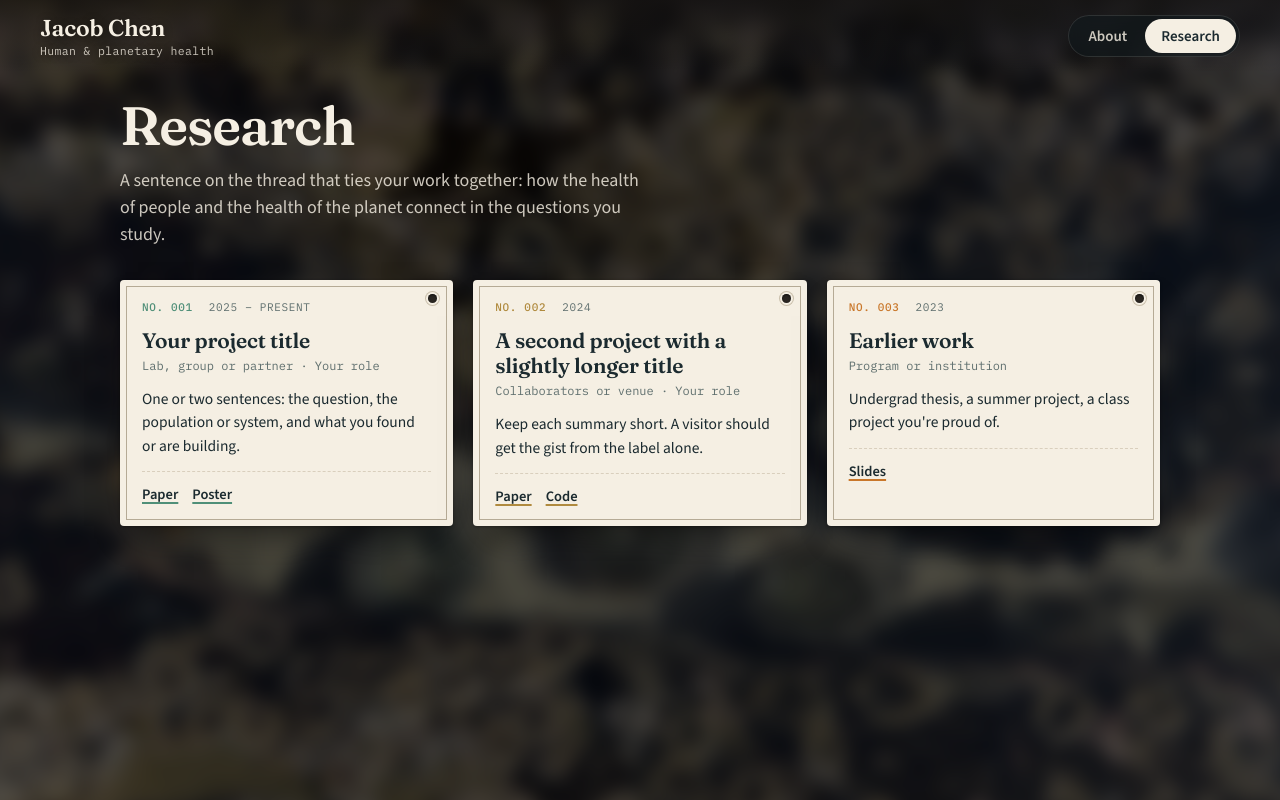
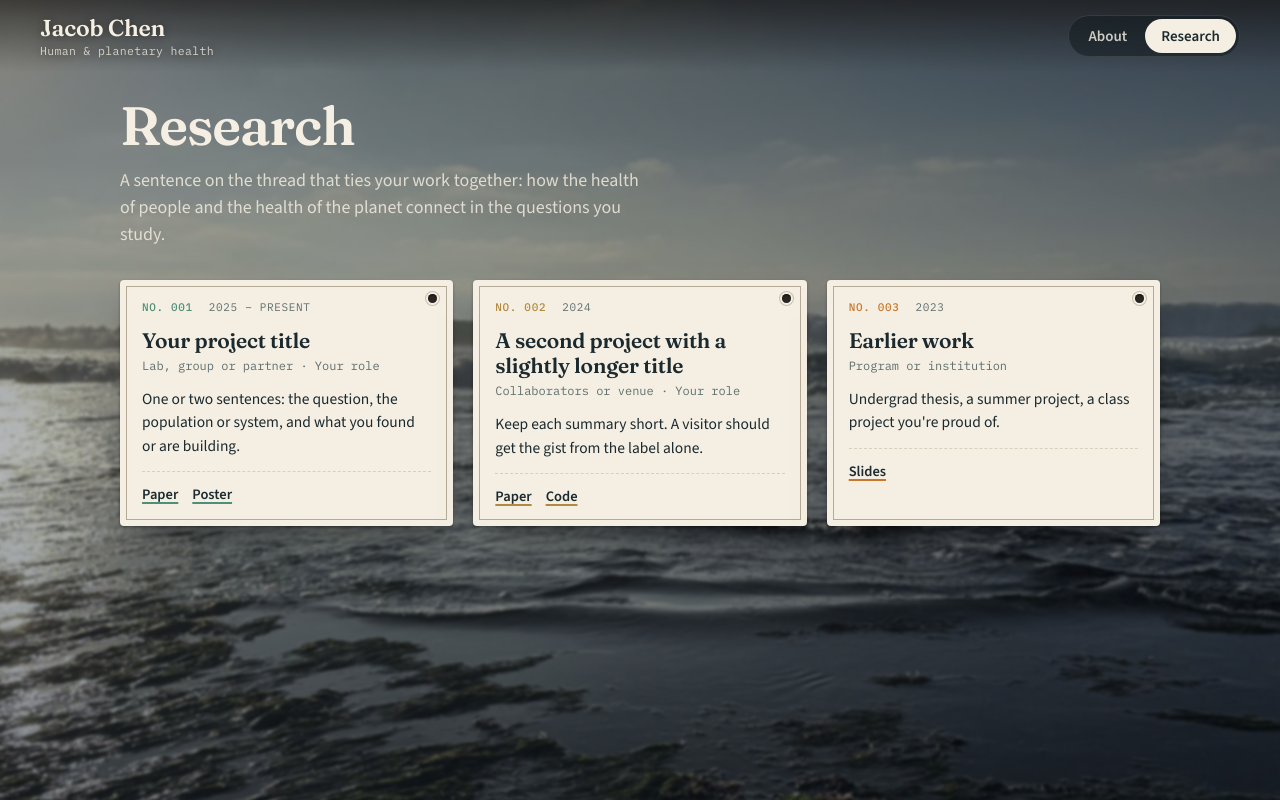
Before and after one commit to jacob-s-c/jacob-s-c.github.io, a plain HTML site: page index.html in a window 1280 px wide. Both pictures are taken after a click on the link "Research". Drawn offline with nearby package versions, Linux system fonts and the light colour scheme.

Commit message:
Research page: faded surf photo background
Co-Authored-By: Claude Opus 5.5 <noreply@anthropic.com>

```diff
--- a/styles.css
+++ b/styles.css
@@ -224,8 +224,11 @@ body[data-view="research"] .chip { opacity: 0; }
 .research-bg {
   position: fixed; inset: -24px;
   pointer-events: none;
-  background: url("images/canal.jpg") center / cover no-repeat;
-  filter: blur(10px) brightness(.35) saturate(.9);
+  /* faded photo; on wide screens the crop keeps the horizon, waves and surfgrass */
+  background:
+    linear-gradient(rgba(12, 20, 26, .55), rgba(12, 20, 26, .3) 55%, rgba(12, 20, 26, .5)),
+    url("images/research.jpg") center 40% / cover no-repeat;
+  filter: blur(1.5px) saturate(.9);
   opacity: 0;
   transition: opacity .6s;
 }
```
Also changed, not shown: images/research.jpg (added).
